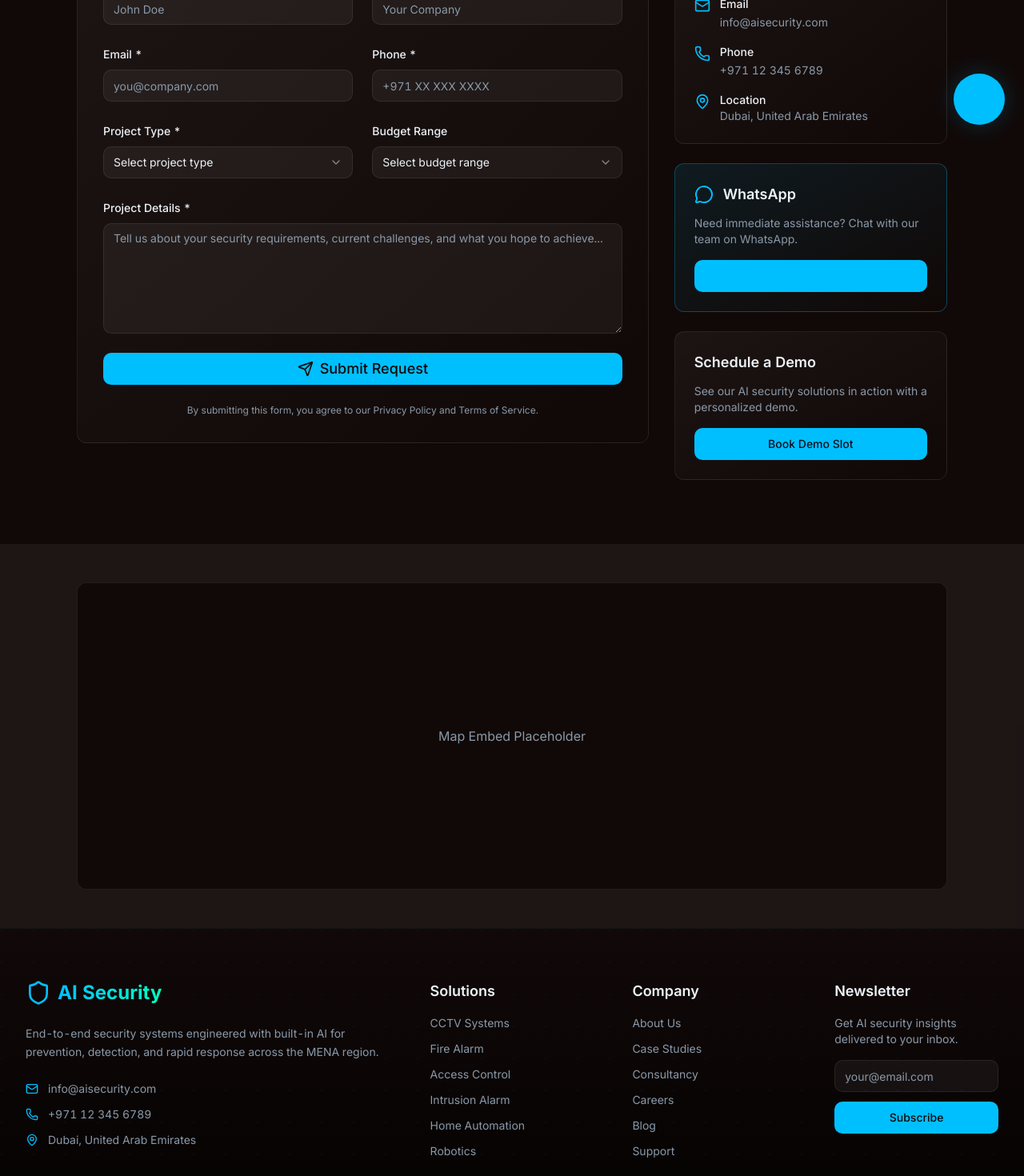
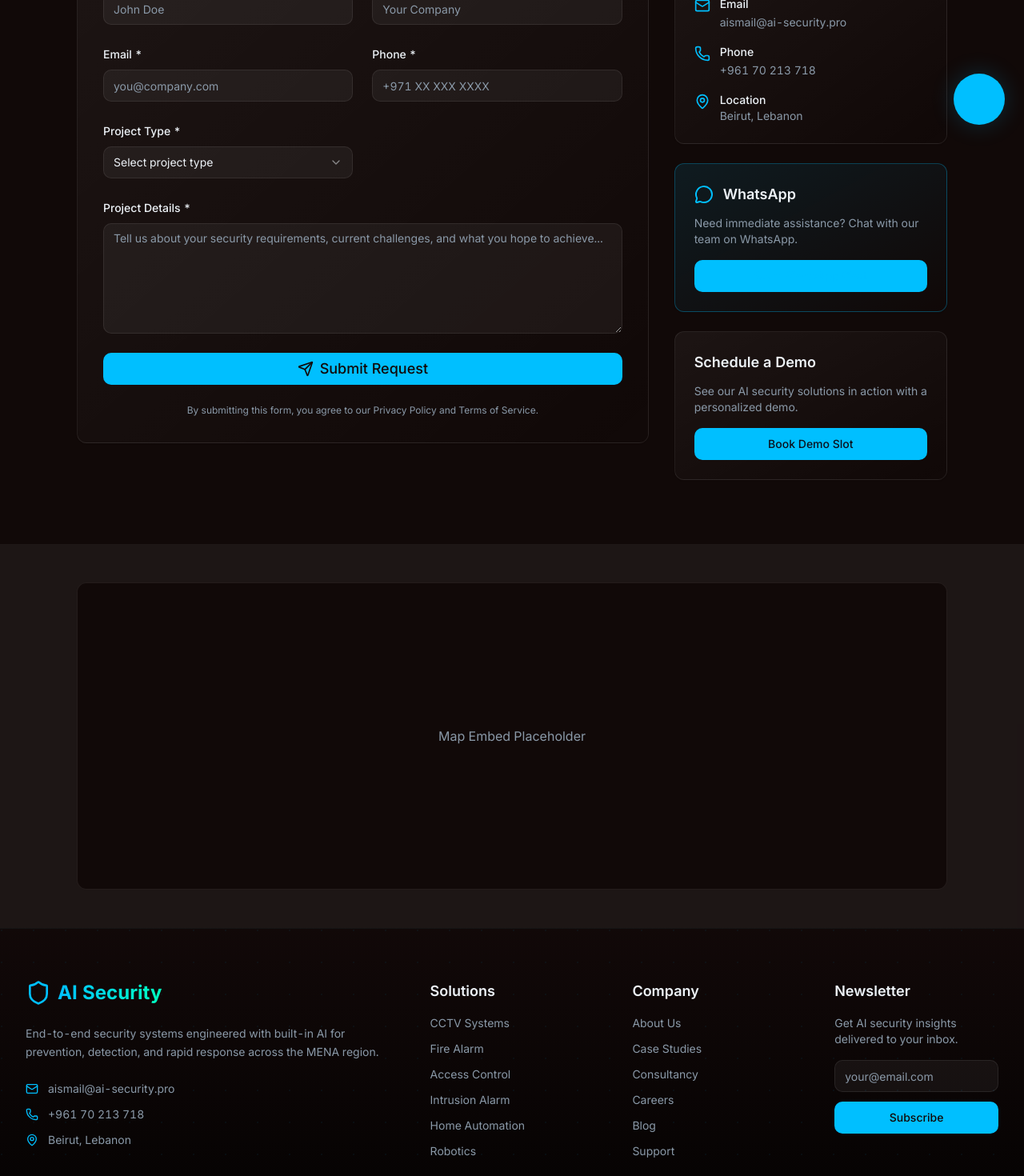
Before and after one commit to karimd18/ai-security, a Next.js app: page /contact in a window 1280 px wide. Shown: the part 620-2090 px from the top of the page at 80% size. Built offline with nearby package versions, Linux system fonts and the light colour scheme.

Commit message:
quick fixes

```diff
--- a/src/app/contact/page.tsx
+++ b/src/app/contact/page.tsx
@@ -133,7 +133,7 @@ export default function Contact() {
                         </SelectContent>
                       </Select>
                     </div>
-                    <div className="space-y-2">
+                    {/* <div className="space-y-2">
                       <Label htmlFor="budget">Budget Range</Label>
                       <Select value={formData.budget} onValueChange={(value) => setFormData({ ...formData, budget: value })}>
                         <SelectTrigger className="bg-[hsl(var(--brand-surface))] border-[hsl(var(--brand-border))]">
@@ -147,7 +147,7 @@ export default function Contact() {
                           <SelectItem value="enterprise">Enterprise (Custom)</SelectItem>
                         </SelectContent>
                       </Select>
-                    </div>
+                    </div> */}
                   </div>
 
                   <div className="space-y-2">
@@ -183,8 +183,8 @@ export default function Contact() {
                     <Mail className="h-5 w-5 text-[hsl(var(--brand-accent-1))] mt-0.5" />
                     <div>
                       <p className="text-sm font-medium">Email</p>
-                      <a href="mailto:info@aisecurity.com" className="text-sm text-[hsl(var(--brand-muted))] hover:text-[hsl(var(--brand-accent-1))]">
-                        info@aisecurity.com
+                      <a href="mailto:aismail@ai-security.pro" className="text-sm text-[hsl(var(--brand-muted))] hover:text-[hsl(var(--brand-accent-1))]">
+                        aismail@ai-security.pro
                       </a>
                     </div>
                   </div>
@@ -192,8 +192,8 @@ export default function Contact() {
                     <Phone className="h-5 w-5 text-[hsl(var(--brand-accent-1))] mt-0.5" />
                     <div>
                       <p className="text-sm font-medium">Phone</p>
-                      <a href="tel:+971123456789" className="text-sm text-[hsl(var(--brand-muted))] hover:text-[hsl(var(--brand-accent-1))]">
-                        +971 12 345 6789
+                      <a href="tel:+96170213718" className="text-sm text-[hsl(var(--brand-muted))] hover:text-[hsl(var(--brand-accent-1))]">
+                        +961 70 213 718
                       </a>
                     </div>
                   </div>
@@ -202,7 +202,7 @@ export default function Contact() {
                     <div>
                       <p className="text-sm font-medium">Location</p>
                       <p className="text-sm text-[hsl(var(--brand-muted))]">
-                        Dubai, United Arab Emirates
+                        Beirut, Lebanon
                       </p>
                     </div>
                   </div>
@@ -218,7 +218,7 @@ export default function Contact() {
                   Need immediate assistance? Chat with our team on WhatsApp.
                 </p>
                 <Button className="w-full border-[hsl(var(--brand-accent-1))] text-[hsl(var(--brand-accent-1))] hover:bg-[hsl(var(--brand-accent-1))]/10" asChild>
-                  <a href="https://wa.me/971123456789" target="_blank" rel="noopener noreferrer">
+                  <a href="https://wa.me/96170213718" target="_blank" rel="noopener noreferrer">
                     Start WhatsApp Chat
                   </a>
                 </Button>
--- a/src/components/footer.tsx
+++ b/src/components/footer.tsx
@@ -28,19 +28,19 @@ export function Footer() {
             <div className="space-y-3 text-sm">
               <div className="flex items-center space-x-3 text-[hsl(var(--brand-muted))]">
                 <Mail className="h-4 w-4 text-[hsl(var(--brand-accent-1))]" />
-                <a href="mailto:info@aisecurity.com" className="hover:text-[hsl(var(--brand-accent-1))] transition-colors">
-                  info@aisecurity.com
+                <a href="mailto:aismail@ai-security.pro" className="hover:text-[hsl(var(--brand-accent-1))] transition-colors">
+                  aismail@ai-security.pro
                 </a>
               </div>
               <div className="flex items-center space-x-3 text-[hsl(var(--brand-muted))]">
                 <Phone className="h-4 w-4 text-[hsl(var(--brand-accent-1))]" />
-                <a href="tel:+971123456789" className="hover:text-[hsl(var(--brand-accent-1))] transition-colors">
-                  +971 12 345 6789
+                <a href="tel:+96170213718" className="hover:text-[hsl(var(--brand-accent-1))] transition-colors">
+                  +961 70 213 718
                 </a>
               </div>
               <div className="flex items-start space-x-3 text-[hsl(var(--brand-muted))]">
                 <MapPin className="h-4 w-4 text-[hsl(var(--brand-accent-1))] mt-0.5" />
-                <span>Dubai, United Arab Emirates</span>
+                <span>Beirut, Lebanon</span>
               </div>
             </div>
           </div>
```
